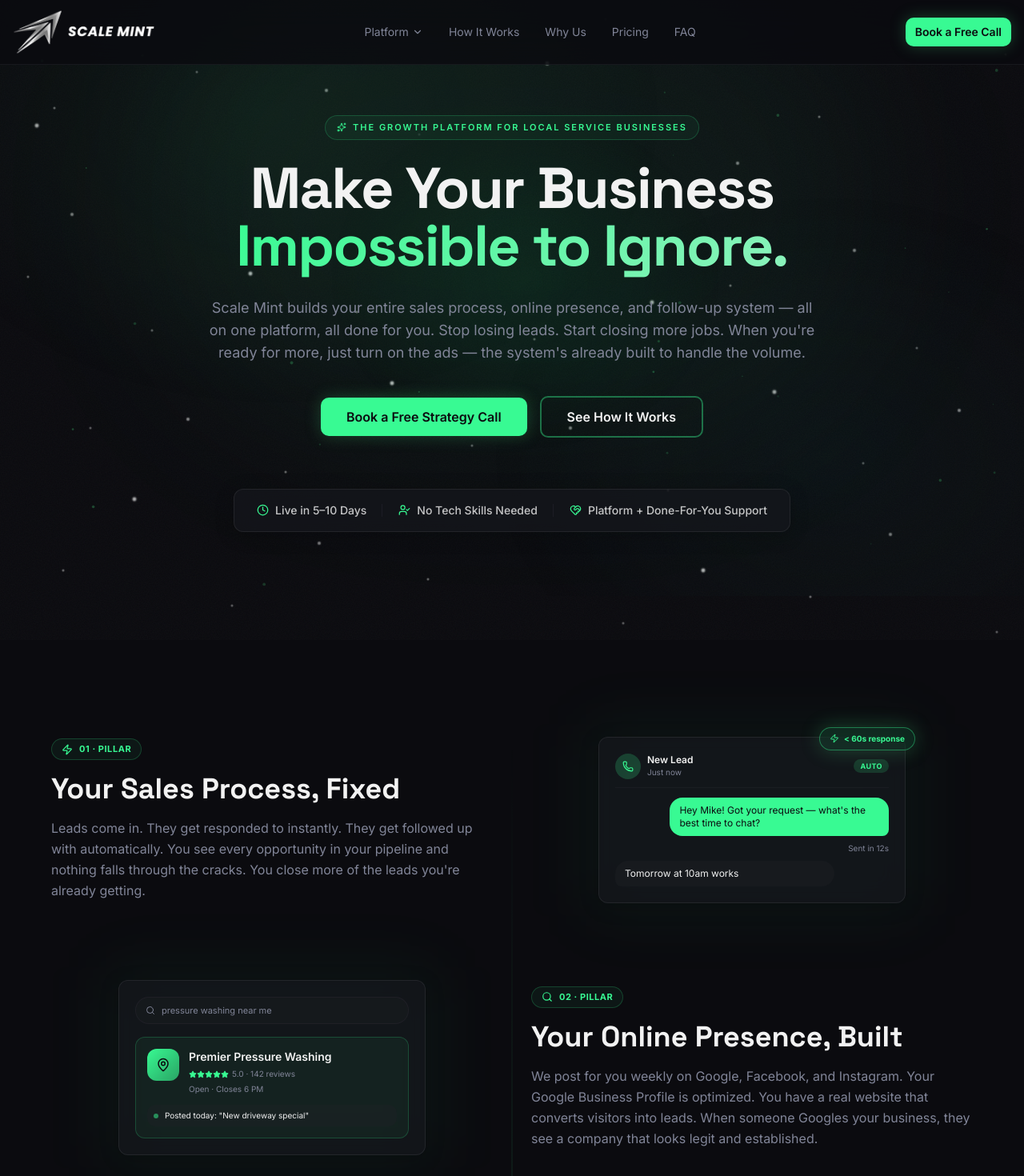
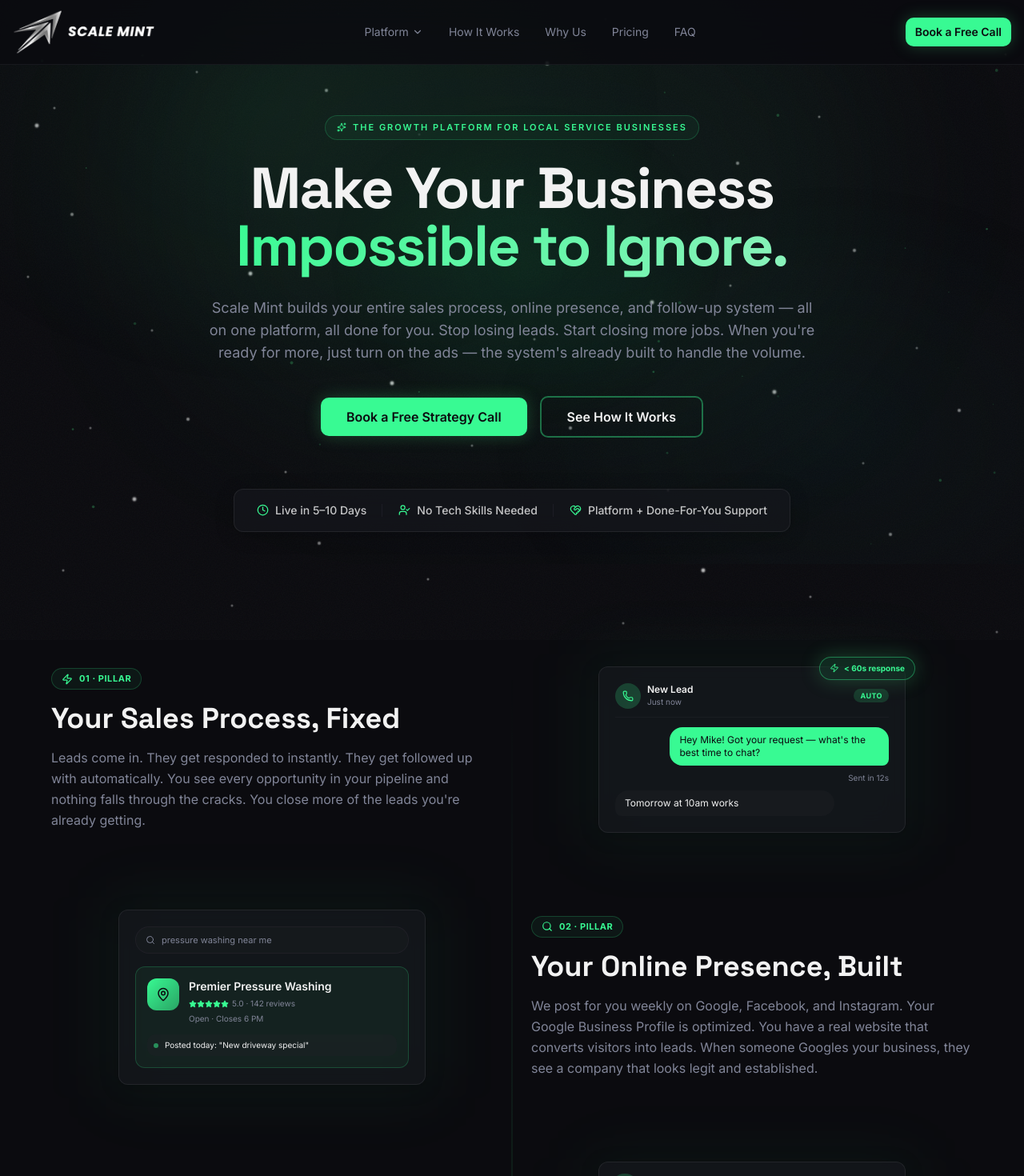
Before and after one commit to jcdammert/scale-mint, a Next.js app: page / in a window 1280 px wide. Shown: the top 1470 px of the page at 80% size. Built offline with nearby package versions, Linux system fonts and the light colour scheme.

Commit message:
Tighten spacing between hero and first pillar on homepage
Co-Authored-By: Claude Opus 4.6 <noreply@anthropic.com>

```diff
--- a/src/components/HeroSection.tsx
+++ b/src/components/HeroSection.tsx
@@ -15,7 +15,7 @@ const stats = [
 const HeroSection = () => {
   const isMobile = useIsMobile();
   return (
-    <section className="relative overflow-hidden pt-28 pb-12 md:pt-36 md:pb-20">
+    <section className="relative overflow-hidden pt-28 pb-8 md:pt-36 md:pb-10">
       {/* Animated gradient mesh background */}
       <div className="hero-mesh">
         <div className="mesh-blob-1" />
--- a/src/components/ServicesSection.tsx
+++ b/src/components/ServicesSection.tsx
@@ -315,7 +315,7 @@ function Pillar4Visual() {
 const ServicesSection = () => {
   const isMobile = useIsMobile();
   return (
-    <section id="services" className="px-4 py-10 md:py-20">
+    <section id="services" className="px-4 pt-4 pb-10 md:pt-8 md:pb-20">
       <div className="container mx-auto">
         {/* 4 Pillars — alternating zigzag */}
         <div className="relative max-w-6xl mx-auto space-y-14 md:space-y-24">
```
